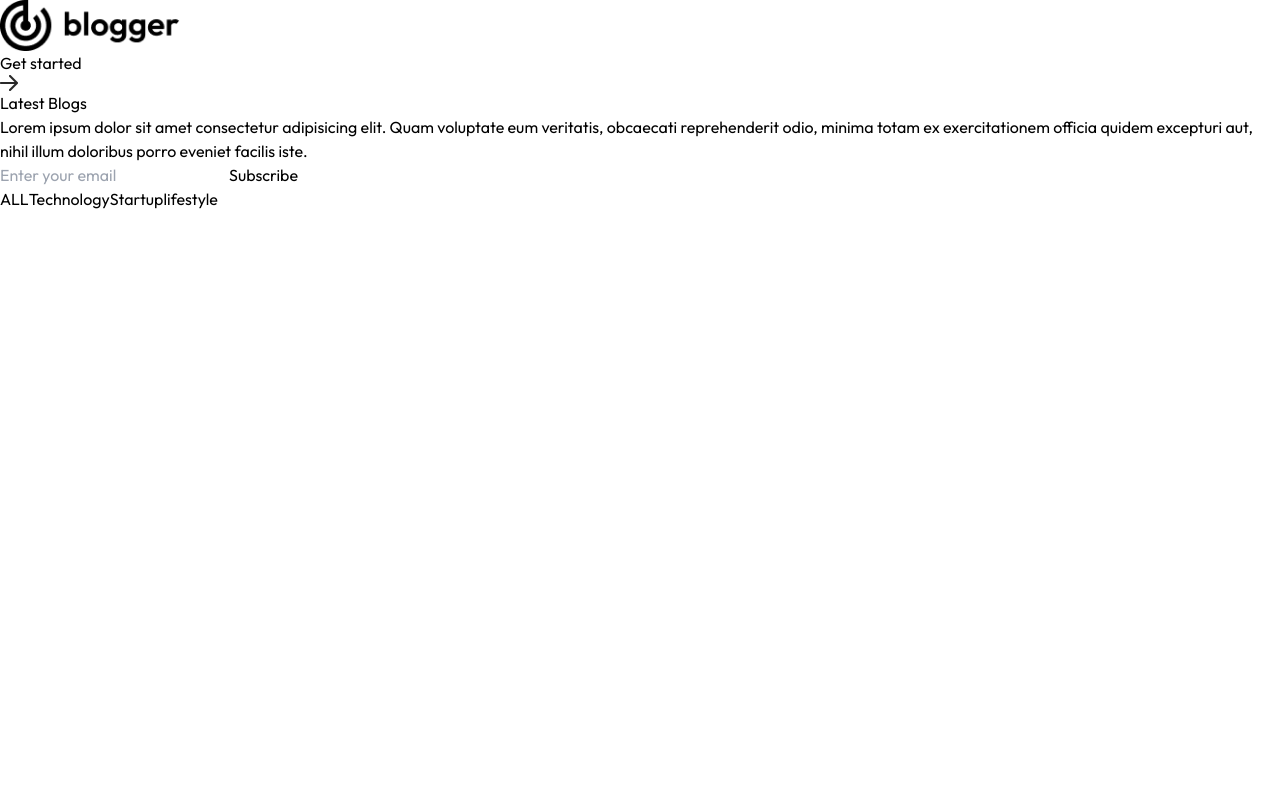
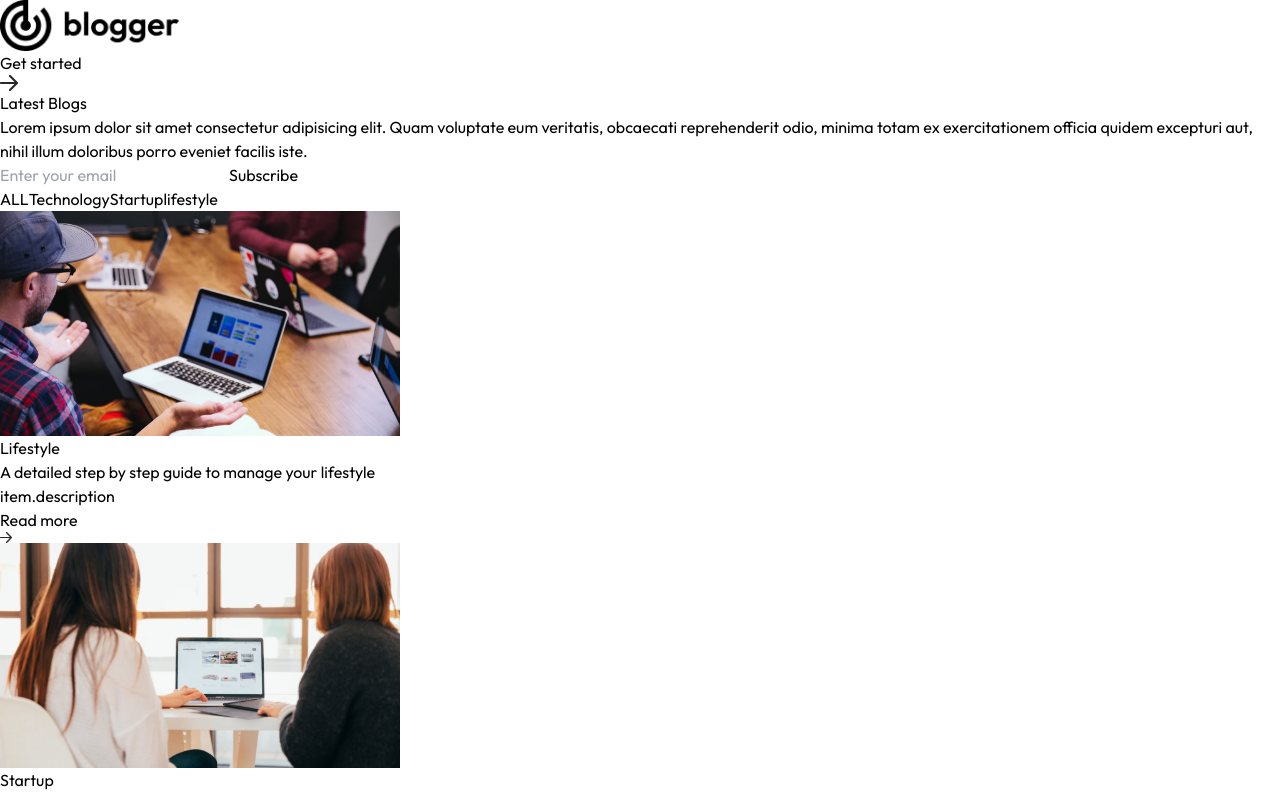
Before and after one commit to rodrigoJuani/proyecto1, a Next.js app: page / in a window 1280 px wide. Shown: the top 796 px of the page. Built offline with nearby package versions, Linux system fonts and the light colour scheme.

Commit message:
agregando coleccion de imagenes

```diff
--- a/Components/BlogList.jsx
+++ b/Components/BlogList.jsx
@@ -1,4 +1,6 @@
+import { blog_data } from "@/Assets/assets";
 import React from "react";
+import BlogItem from "./BlogItem";
 const BlogList=()=>{
     return(
        <div>
@@ -8,6 +10,11 @@
             <button>Startup</button>
             <button>lifestyle</button>
         </div>
+        <div className="flex flex-wrap justify-around gap-1 gap-y-10 mb-16 xl:mx-24">
+          {blog_data.map((item,index)=>{
+            return <BlogItem key={index} image={item.image} title={item.title} description="item.description" category={item.category}/>
+          })}
+        </div>
        </div>
     )
 }
```
